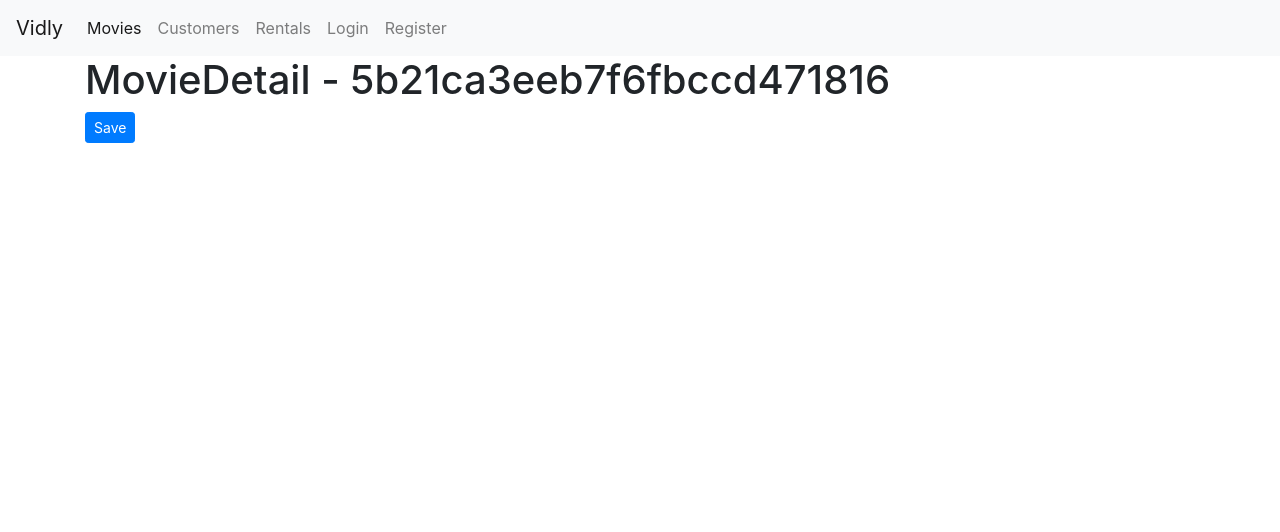
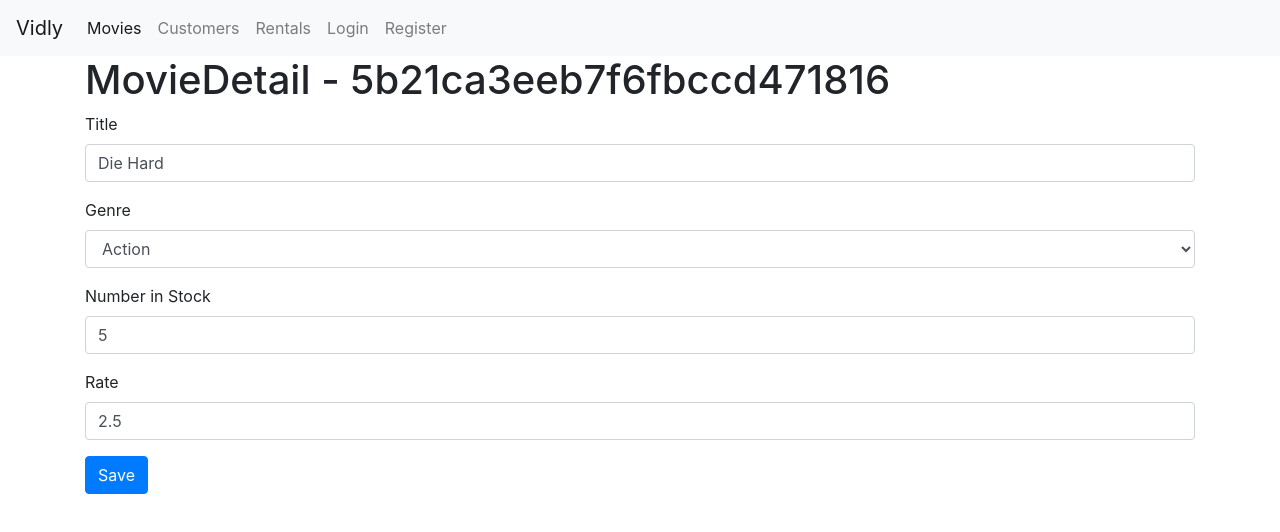
Before and after one commit to pramodgotur/vidly, a React (Create React App) app: page /movies/5b21ca3eeb7f6fbccd471816 in a window 1280 px wide. Shown: the top 532 px of the page. Built offline with nearby package versions, Linux system fonts and the light colour scheme.

Commit message:
add and edit movie features added

```diff
--- a/src/components/movieDetail.jsx
+++ b/src/components/movieDetail.jsx
@@ -1,16 +1,25 @@
 import React, { Component } from "react";
+import MovieForm from "./movieForm"
+import { getMovie } from "../services/fakeMovieService"
 
 class MovieDetail extends Component {
+  state = {
+    movie: {}
+  }
+
+  componentWillMount() {
+    let movie = getMovie(this.props.match.params.id)
+    if (movie === undefined || !movie) {
+      this.props.history.push("/not-found")
+    }
+    this.setState({ movie })
+  }
+
   render() {
     return (
       <div>
         <h1>MovieDetail - {this.props.match.params.id}</h1>
-        <button
-          className="btn btn-sm btn-primary"
-          onClick={() => this.props.history.push("/movies")}
-        >
-          Save
-        </button>
+        <MovieForm {...this.props} movie={this.state.movie} />
       </div>
     );
   }
--- a/src/components/movieForm.jsx
+++ b/src/components/movieForm.jsx
@@ -7,6 +7,7 @@ import { saveMovie } from "../services/fakeMovieService"
 class MovieForm extends Form {
     state = {
         data: {
+            _id: "",
             title: "",
             genre: "",
             numberInStock: "",
@@ -14,7 +15,22 @@ class MovieForm extends Form {
         },
         errors: {}
     }
+    componentDidMount() {
+        let { movie } = this.props
+        if (movie != undefined) {
+            let data = {
+                _id: movie._id,
+                title: movie.title,
+                genre: movie.genre.name,
+                numberInStock: movie.numberInStock,
+                dailyRentalRate: movie.dailyRentalRate,
+            }
+            this.setState({ data: data })
+        }
+        console.log(this.state);
+    }
     schema = {
+        _id: Joi.string().allow(""),
         title: Joi.string().required().label("Title"),
         genre: Joi.string().required().label("Genre"),
         numberInStock: Joi.number().required().min(0).max(100).label("Number in Stock"),
--- a/src/components/movies.jsx
+++ b/src/components/movies.jsx
@@ -50,11 +50,6 @@ class Movies extends Component {
   handleSort = (sortColumn) => {
     this.setState({ sortColumn });
   };
-
-  handleSubmit = () => {
-    console.log("here...");
-
-  }
 
   getPagedData = () => {
     const { pageSize, currentPage, movies: allMovies, selectedGenre, sortColumn } = this.state;
```
